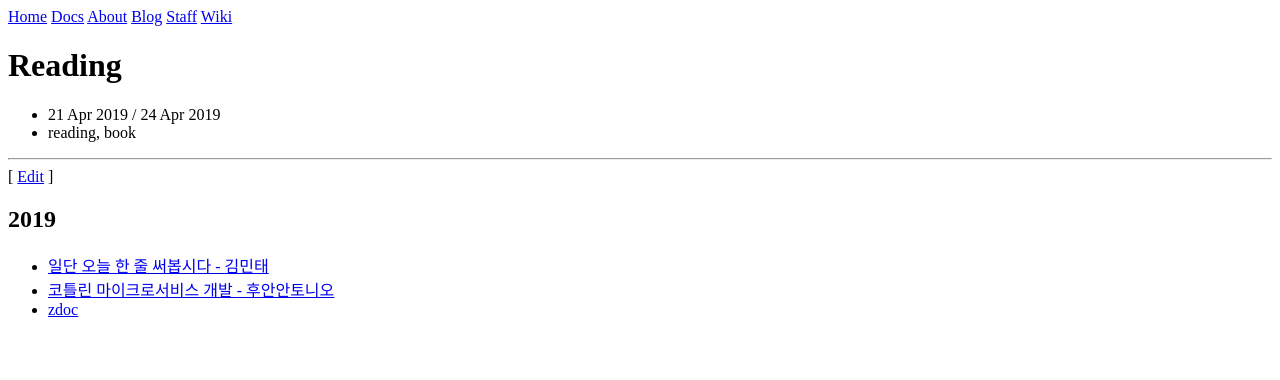
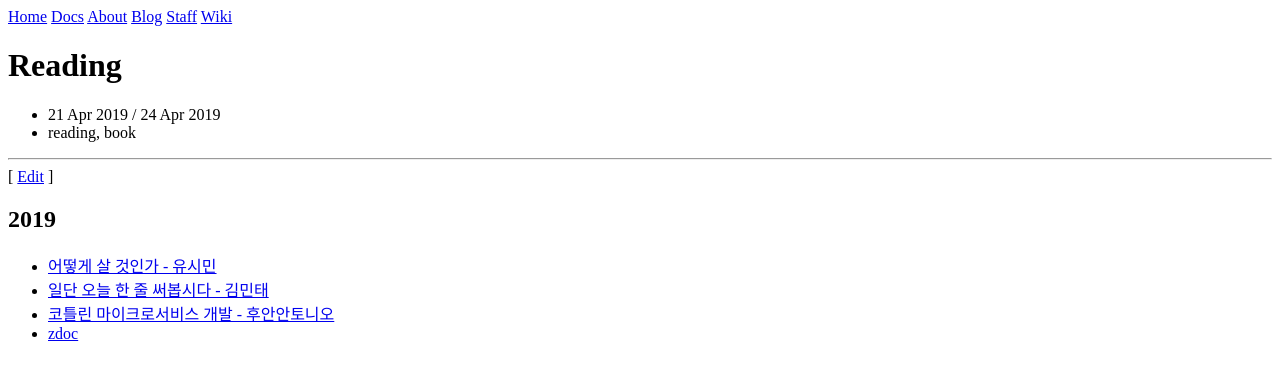
Before and after one commit to gimslab/gimslab.github.io, a Jekyll site: the page built from docs/reading.md, in a window 1280 px wide. Shown: the top 380 px of the page. Built offline with Jekyll 4.4.1, drawn with Linux system fonts in a browser that asks for light colours.

Commit message:
Update reading.md

```diff
--- a/docs/reading.md
+++ b/docs/reading.md
@@ -6,6 +6,7 @@ tags: reading, book
 ---
 
 ## 2019
+* [어떻게 살 것인가 - 유시민](어떻게살것인가-유시민)
 * [일단 오늘 한 줄 써봅시다 - 김민태](일단오늘한줄써봅시다-김민태)
 * [코틀린 마이크로서비스 개발 - 후안안토니오](코틀린마이크로서비스개발-후안안토니오)
 * [zdoc](zdoc)
```
